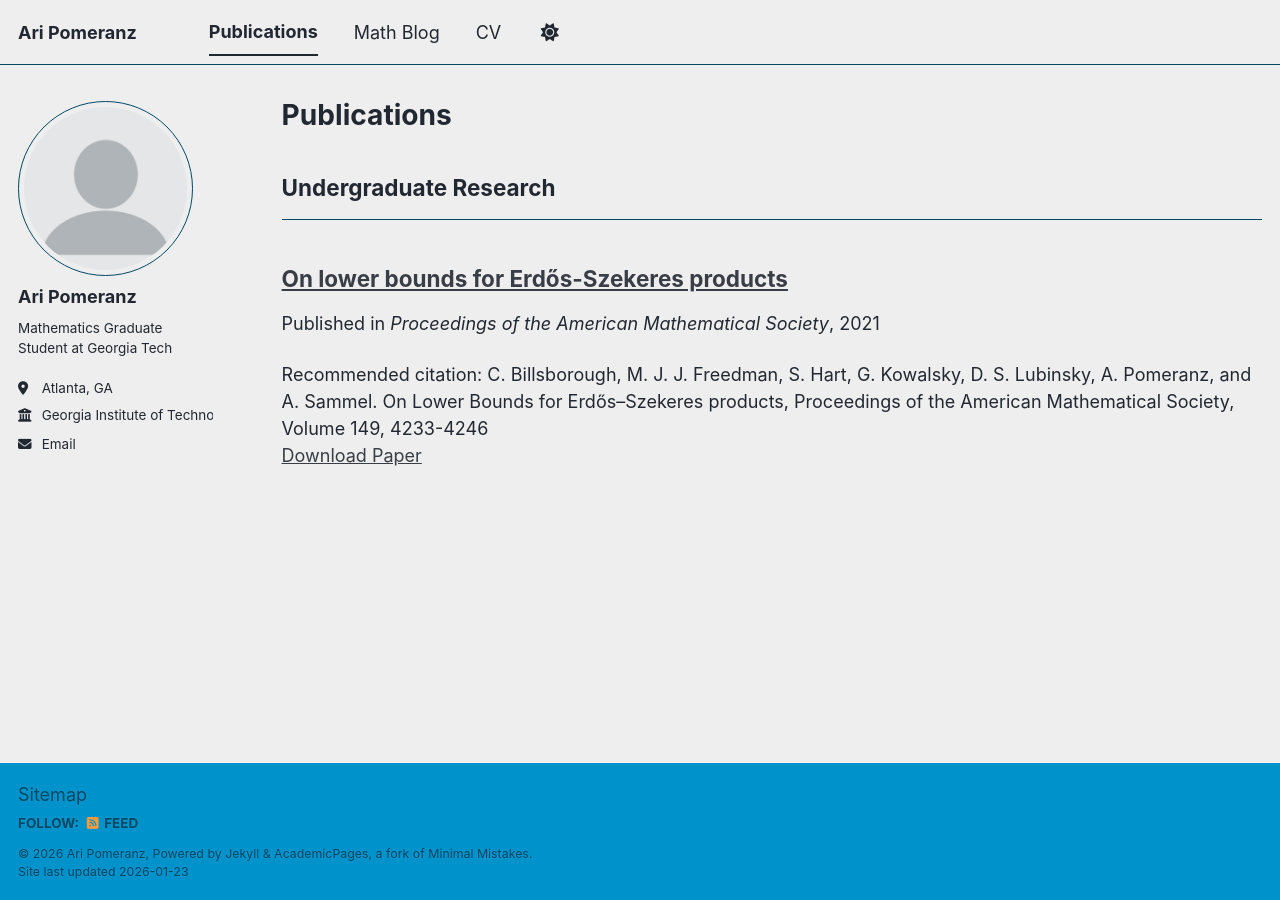
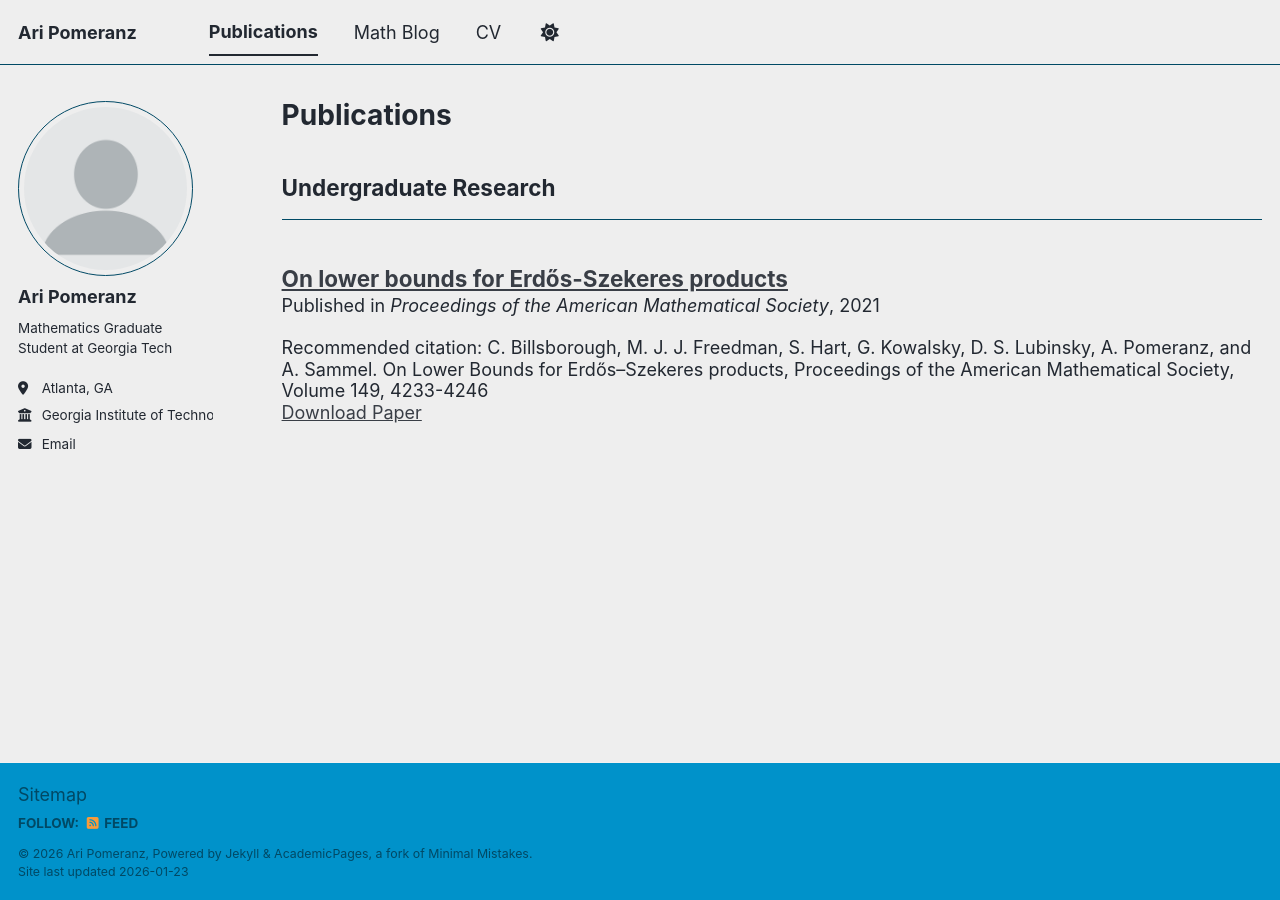
Before and after one commit to aripomeranz/aripomeranz, a Jekyll site: the page built from _pages/publications.html, in a window 1280 px wide. Built offline with Jekyll 4.4.1, drawn with Linux system fonts in a browser that asks for light colours; a script bundle is joined from its source files by our own code; library files that are not in the unit come from our copies.

Commit message:
Update archive-single.html

```diff
--- a/_includes/archive-single.html
+++ b/_includes/archive-single.html
@@ -26,8 +26,10 @@
       </div>
     {% endif %}
 
-    <h2 class="archive__item-title" itemprop="headline">
-      {% if post.link %}
+    <h2 class="archive__item-title" itemprop="headline" style="margin-bottom: 0;">
+      {% if post.collection == 'publications' %}
+        <a href="{{ post.paperurl }}">{{ title }}</a>
+      {% elsif post.link %}
         <a href="{{ post.link }}">{{ title }}</a> <a href="{{ base_path }}{{ post.url }}" rel="permalink"><i class="fa fa-link" aria-hidden="true" title="permalink"></i><span class="sr-only">Permalink</span></a>
       {% else %}
         <a href="{{ base_path }}{{ post.url }}" rel="permalink">{{ title }}</a>
@@ -41,10 +43,11 @@
         {% if post.collection == 'teaching' %}
           <p> {{ post.type }}, <i>{{ post.venue }}</i>, {{ post.date | default: "1900-01-01" | date: "%Y" }} </p>
         {% elsif post.collection == 'publications' %}
-          <p>Published in <i>{{ post.venue }}</i>, {{ post.date | default: "1900-01-01" | date: "%Y" }} </p>
+         <p style="margin-top: 0; margin-bottom: 0;">Published in <i>{{ post.venue }}</i>, {{ post.date | default: "1900-01-01" | date: "%Y" }} </p>
         {% elsif post.date %}
          <p class="page__date"><strong><i class="fa fa-fw fa-calendar" aria-hidden="true"></i> {{ site.data.ui-text[site.locale].date_label | default: "Published:" }}</strong> <time datetime="{{ post.date | default: "1900-01-01" | date_to_xmlschema }}">{{ post.date | default: "1900-01-01" | date: "%B %d, %Y" }}</time></p>
         {% endif %}
+
 
     {% if post.excerpt and site.read_more != 'enabled' %}
     <p class="archive__item-excerpt" itemprop="description">{{ post.excerpt | markdownify }}</p>
@@ -52,6 +55,7 @@
     <p class="archive__item-excerpt" itemprop="description"><p>{{ post.excerpt | markdownify | remove: '<p>' | remove: '</p>' }}<strong><a href="{{ base_path }}{{ post.url }}" rel="permalink"> Read more</a></strong></p></p>
     {% endif %}
 
+      <div style="margin-top: 0.5em; line-height: 1.2;">
       {% if post.citation and post.paperurl and post.slidesurl and post.bibtexurl %}
         <p>Recommended citation: {{ post.citation }}<br /><a href="{{ post.paperurl }}">Download Paper</a> | <a href="{{ post.slidesurl }}">Download Slides</a> | <a href="{{ post.bibtexurl }}">Download Bibtex</a></p>
       {% elsif post.citation and post.paperurl and post.slidesurl %}
@@ -79,6 +83,6 @@
       {% elsif post.bibtexurl %}
         <p><a href="{{ post.bibtexurl }}">Download Bibtex</a></p>
       {% endif %}
-
+      </div>
   </article>
 </div>
```
Lines whose indentation alone changed are shown as unchanged.
